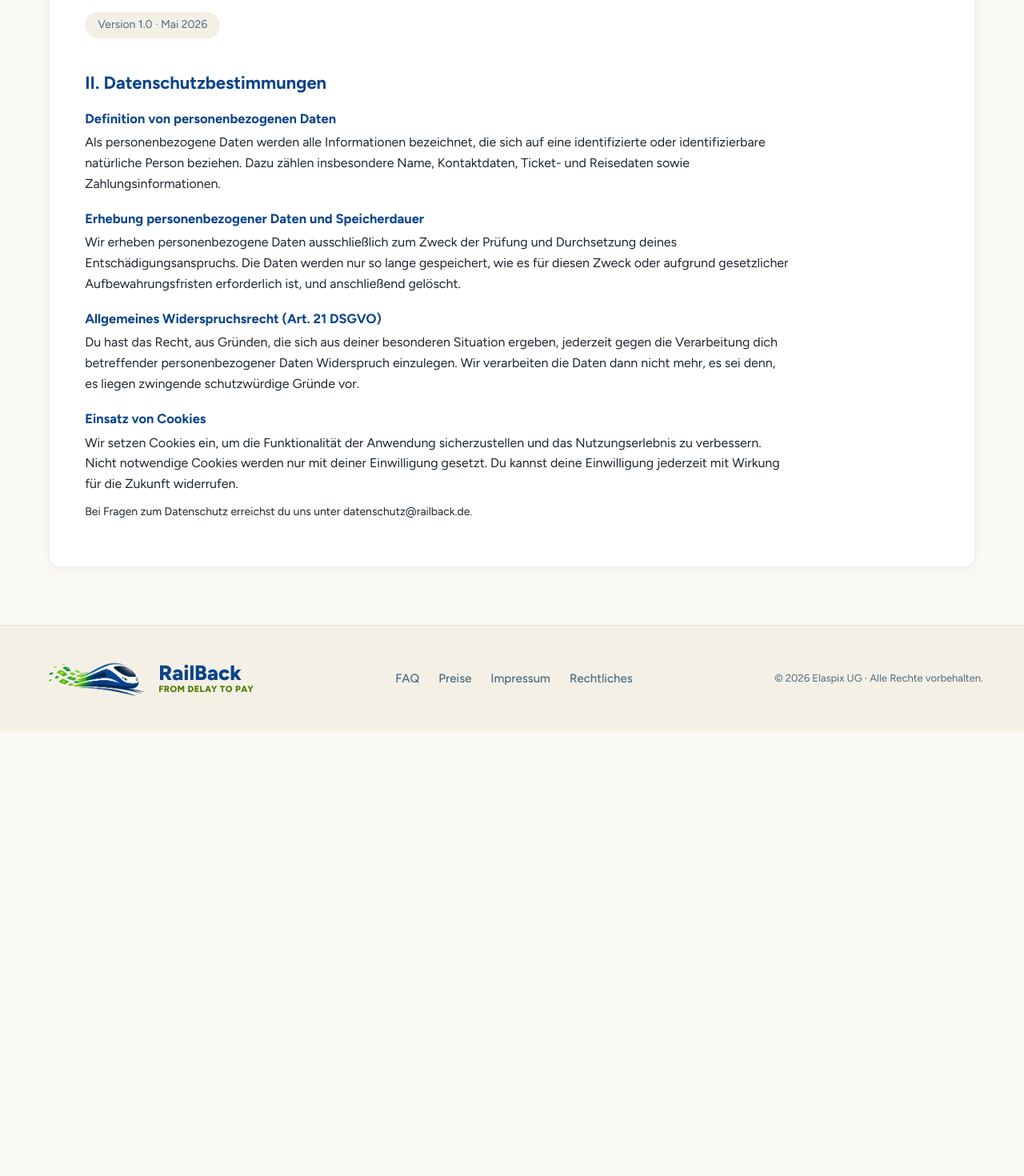
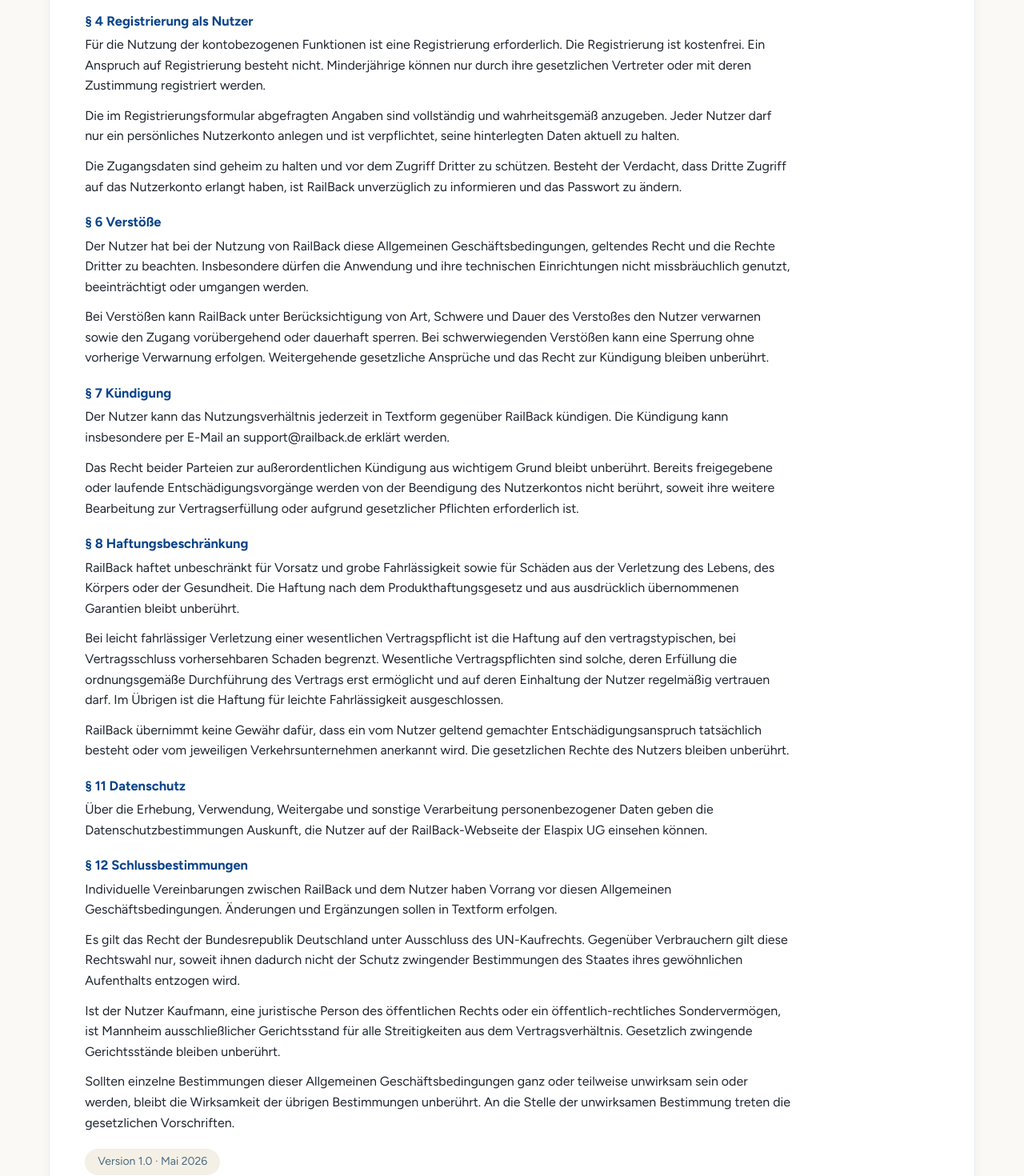
Before and after one commit to dhbw-ma-refund/railback, a React (Vite) app in the folder frontend/: page /rechtliches in a window 1280 px wide. Shown: the part 820-2290 px from the top of the page at 80% size. Before the commit the page ends 1734 px from the top, so only its background shows below. Built offline with nearby package versions, Linux system fonts and the light colour scheme.

Commit message:
feat(legal): expand legal content with registration, violations, termination, liability, and privacy terms

```diff
--- a/frontend/src/pages/LegalPage.tsx
+++ b/frontend/src/pages/LegalPage.tsx
@@ -45,6 +45,18 @@
       definitions: string[];
       servicesTitle: string;
       services: string;
+      registrationTitle: string;
+      registration: string[];
+      violationsTitle: string;
+      violations: string[];
+      terminationTitle: string;
+      termination: string[];
+      liabilityTitle: string;
+      liability: string[];
+      termsPrivacyTitle: string;
+      termsPrivacy: string;
+      finalProvisionsTitle: string;
+      finalProvisions: string[];
       version: string;
       privacyTitle: string;
       personalDataTitle: string;
@@ -65,27 +77,30 @@
       provider: 'Anbieterkennzeichnung',
       company: (
         <>
-          Elaspix UG<br />
-          Schliffkopfstraße 25<br />
-          D - 68163 Mannheim<br />
-          Fon: 0621 586 799 21<br />
-          Mobil: 0176 226 945 84<br />
+          Elaspix UG
+          <br />
+          Schliffkopfstraße 25
+          <br />
+          D - 68163 Mannheim
+          <br />
+          Fon: 0621 586 799 21
+          <br />
+          Mobil: 0176 226 945 84
+          <br />
           E-Mail: support@railback.de
         </>
       ),
       management: 'Geschäftsführung',
-      managers: (
-        <>
-          Dr. Tobias Günther
-        </>
-      ),
+      managers: <>Dr. Tobias Günther</>,
       seatTitle: 'Sitz der Gesellschaft',
       seat: 'Mannheim, eingetragen beim Amtsgericht Mannheim unter HRB 705891.',
       bankTitle: 'Bankverbindung',
       bank: (
         <>
-          Deutsche Bank Mannheim<br />
-          BIC: DEUTDEDBMAN<br />
+          Deutsche Bank Mannheim
+          <br />
+          BIC: DEUTDEDBMAN
+          <br />
           IBAN: DE68 6707 0024 0019 5917 00
         </>
       ),
@@ -94,10 +109,12 @@
       contentTitle: 'Verantwortlich für den Inhalt',
       content: (
         <>
-          Elaspix UG<br />
-          Dr. Tobias Günther<br />
-          Schliffkopfstraße 25<br />
-          D - 68163 Mannheim
+          Elaspix UG
+          <br />
+          Dr. Tobias Günther
+          <br />
+          Schliffkopfstraße 25
+          <br />D - 68163 Mannheim
         </>
       ),
       copyrightTitle: 'Urheberrecht',
@@ -125,6 +142,38 @@
       servicesTitle: '§ 3 Leistungen von RailBack',
       services:
         'RailBack unterstützt den Nutzer bei der Prüfung, Berechnung und Einreichung von Entschädigungsansprüchen. Ein Antrag wird ausschließlich nach ausdrücklicher Freigabe durch den Nutzer übermittelt.',
+      registrationTitle: '§ 4 Registrierung als Nutzer',
+      registration: [
+        'Für die Nutzung der kontobezogenen Funktionen ist eine Registrierung erforderlich. Die Registrierung ist kostenfrei. Ein Anspruch auf Registrierung besteht nicht. Minderjährige können nur durch ihre gesetzlichen Vertreter oder mit deren Zustimmung registriert werden.',
+        'Die im Registrierungsformular abgefragten Angaben sind vollständig und wahrheitsgemäß anzugeben. Jeder Nutzer darf nur ein persönliches Nutzerkonto anlegen und ist verpflichtet, seine hinterlegten Daten aktuell zu halten.',
+        'Die Zugangsdaten sind geheim zu halten und vor dem Zugriff Dritter zu schützen. Besteht der Verdacht, dass Dritte Zugriff auf das Nutzerkonto erlangt haben, ist RailBack unverzüglich zu informieren und das Passwort zu ändern.',
+      ],
+      violationsTitle: '§ 6 Verstöße',
+      violations: [
+        'Der Nutzer hat bei der Nutzung von RailBack diese Allgemeinen Geschäftsbedingungen, geltendes Recht und die Rechte Dritter zu beachten. Insbesondere dürfen die Anwendung und ihre technischen Einrichtungen nicht missbräuchlich genutzt, beeinträchtigt oder umgangen werden.',
+        'Bei Verstößen kann RailBack unter Berücksichtigung von Art, Schwere und Dauer des Verstoßes den Nutzer verwarnen sowie den Zugang vorübergehend oder dauerhaft sperren. Bei schwerwiegenden Verstößen kann eine Sperrung ohne vorherige Verwarnung erfolgen. Weitergehende gesetzliche Ansprüche und das Recht zur Kündigung bleiben unberührt.',
+      ],
+      terminationTitle: '§ 7 Kündigung',
+      termination: [
+        'Der Nutzer kann das Nutzungsverhältnis jederzeit in Textform gegenüber RailBack kündigen. Die Kündigung kann insbesondere per E-Mail an support@railback.de erklärt werden.',
+        'Das Recht beider Parteien zur außerordentlichen Kündigung aus wichtigem Grund bleibt unberührt. Bereits freigegebene oder laufende Entschädigungsvorgänge werden von der Beendigung des Nutzerkontos nicht berührt, soweit ihre weitere Bearbeitung zur Vertragserfüllung oder aufgrund gesetzlicher Pflichten erforderlich ist.',
+      ],
+      liabilityTitle: '§ 8 Haftungsbeschränkung',
+      liability: [
+        'RailBack haftet unbeschränkt für Vorsatz und grobe Fahrlässigkeit sowie für Schäden aus der Verletzung des Lebens, des Körpers oder der Gesundheit. Die Haftung nach dem Produkthaftungsgesetz und aus ausdrücklich übernommenen Garantien bleibt unberührt.',
+        'Bei leicht fahrlässiger Verletzung einer wesentlichen Vertragspflicht ist die Haftung auf den vertragstypischen, bei Vertragsschluss vorhersehbaren Schaden begrenzt. Wesentliche Vertragspflichten sind solche, deren Erfüllung die ordnungsgemäße Durchführung des Vertrags erst ermöglicht und auf deren Einhaltung der Nutzer regelmäßig vertrauen darf. Im Übrigen ist die Haftung für leichte Fahrlässigkeit ausgeschlossen.',
+        'RailBack übernimmt keine Gewähr dafür, dass ein vom Nutzer geltend gemachter Entschädigungsanspruch tatsächlich besteht oder vom jeweiligen Verkehrsunternehmen anerkannt wird. Die gesetzlichen Rechte des Nutzers bleiben unberührt.',
+      ],
+      termsPrivacyTitle: '§ 11 Datenschutz',
+      termsPrivacy:
+        'Über die Erhebung, Verwendung, Weitergabe und sonstige Verarbeitung personenbezogener Daten geben die Datenschutzbestimmungen Auskunft, die Nutzer auf der RailBack-Webseite der Elaspix UG einsehen können.',
+      finalProvisionsTitle: '§ 12 Schlussbestimmungen',
+      finalProvisions: [
+        'Individuelle Vereinbarungen zwischen RailBack und dem Nutzer haben Vorrang vor diesen Allgemeinen Geschäftsbedingungen. Änderungen und Ergänzungen sollen in Textform erfolgen.',
+        'Es gilt das Recht der Bundesrepublik Deutschland unter Ausschluss des UN-Kaufrechts. Gegenüber Verbrauchern gilt diese Rechtswahl nur, soweit ihnen dadurch nicht der Schutz zwingender Bestimmungen des Staates ihres gewöhnlichen Aufenthalts entzogen wird.',
+        'Ist der Nutzer Kaufmann, eine juristische Person des öffentlichen Rechts oder ein öffentlich-rechtliches Sondervermögen, ist Mannheim ausschließlicher Gerichtsstand für alle Streitigkeiten aus dem Vertragsverhältnis. Gesetzlich zwingende Gerichtsstände bleiben unberührt.',
+        'Sollten einzelne Bestimmungen dieser Allgemeinen Geschäftsbedingungen ganz oder teilweise unwirksam sein oder werden, bleibt die Wirksamkeit der übrigen Bestimmungen unberührt. An die Stelle der unwirksamen Bestimmung treten die gesetzlichen Vorschriften.',
+      ],
       version: 'Version 1.0 · Mai 2026',
       privacyTitle: 'II. Datenschutzbestimmungen',
       personalDataTitle: 'Definition von personenbezogenen Daten',
@@ -148,27 +197,30 @@
       provider: 'Provider identification',
       company: (
         <>
-          Elaspix UG<br />
-          Schliffkopfstraße 25<br />
-          D - 68163 Mannheim<br />
-          Phone: +49 621 586 799 21<br />
-          Mobile: +49 176 226 945 84<br />
+          Elaspix UG
+          <br />
+          Schliffkopfstraße 25
+          <br />
+          D - 68163 Mannheim
+          <br />
+          Phone: +49 621 586 799 21
+          <br />
+          Mobile: +49 176 226 945 84
+          <br />
           Email: support@railback.de
         </>
       ),
       management: 'Management',
-      managers: (
-        <>
-          Dr. Tobias Günther
-        </>
-      ),
+      managers: <>Dr. Tobias Günther</>,
       seatTitle: 'Registered office',
       seat: 'Mannheim, registered with the Local Court of Mannheim under HRB 705891.',
       bankTitle: 'Bank details',
       bank: (
         <>
-          Deutsche Bank Mannheim<br />
-          BIC: DEUTDEDBMAN<br />
+          Deutsche Bank Mannheim
+          <br />
+          BIC: DEUTDEDBMAN
+          <br />
           IBAN: DE68 6707 0024 0019 5917 00
         </>
       ),
@@ -177,10 +229,12 @@
       contentTitle: 'Responsible for content',
       content: (
         <>
-          Elaspix UG<br />
-          Dr. Tobias Günther<br />
-          Schliffkopfstraße 25<br />
-          D - 68163 Mannheim
+          Elaspix UG
+          <br />
+          Dr. Tobias Günther
+          <br />
+          Schliffkopfstraße 25
+          <br />D - 68163 Mannheim
         </>
       ),
       copyrightTitle: 'Copyright',
@@ -208,6 +262,38 @@
       servicesTitle: 'Section 3 RailBack services',
       services:
         'RailBack supports the User in checking, calculating and submitting compensation claims. A claim is transmitted only after the User has expressly approved it.',
+      registrationTitle: 'Section 4 User registration',
+      registration: [
+        'Registration is required to use account-related functions. Registration is free of charge and there is no entitlement to registration. Minors may be registered only by their legal representatives or with their consent.',
+        'The information requested in the registration form must be complete and accurate. Each User may create only one personal user account and must keep the stored information up to date.',
+        'Login credentials must be kept confidential and protected from third-party access. If there is reason to suspect that a third party has gained access to the user account, RailBack must be informed without undue delay and the password must be changed.',
+      ],
+      violationsTitle: 'Section 6 Violations',
+      violations: [
+        'When using RailBack, the User must comply with these General Terms and Conditions, applicable law and third-party rights. In particular, the application and its technical facilities must not be misused, impaired or circumvented.',
+        'In the event of a violation, RailBack may, taking into account its nature, severity and duration, warn the User or suspend access temporarily or permanently. Serious violations may result in suspension without prior warning. Further statutory claims and the right to terminate remain unaffected.',
+      ],
+      terminationTitle: 'Section 7 Termination',
+      termination: [
+        'The User may terminate the user relationship at any time by notifying RailBack in text form, including by email to support@railback.de.',
+        'Either party’s right to terminate for cause remains unaffected. Claims that have already been approved or are still being processed are not affected by the termination of the user account insofar as continued processing is required to perform the contract or comply with legal obligations.',
+      ],
+      liabilityTitle: 'Section 8 Limitation of liability',
+      liability: [
+        'RailBack is liable without limitation for intent and gross negligence and for loss arising from injury to life, limb or health. Liability under the German Product Liability Act and under expressly assumed guarantees remains unaffected.',
+        'In the event of a slightly negligent breach of a material contractual obligation, liability is limited to the loss typical for the contract and foreseeable when the contract was concluded. Material contractual obligations are obligations whose fulfilment is essential for proper performance of the contract and on which the User may normally rely. Liability for slight negligence is otherwise excluded.',
+        'RailBack does not warrant that a compensation claim asserted by the User exists or will be accepted by the relevant transport company. The User’s statutory rights remain unaffected.',
+      ],
+      termsPrivacyTitle: 'Section 11 Data protection',
+      termsPrivacy:
+        'Information about the collection, use, disclosure and other processing of personal data is provided in the Privacy Policy, which Users can access on the RailBack website operated by Elaspix UG.',
+      finalProvisionsTitle: 'Section 12 Final provisions',
+      finalProvisions: [
+        'Individual agreements between RailBack and the User take precedence over these General Terms and Conditions. Amendments and additions should be made in text form.',
+        'The law of the Federal Republic of Germany applies, excluding the UN Convention on Contracts for the International Sale of Goods. For consumers, this choice of law applies only insofar as it does not deprive them of the protection afforded by mandatory provisions of the country of their habitual residence.',
+        'If the User is a merchant, a legal entity under public law or a special fund under public law, Mannheim is the exclusive place of jurisdiction for all disputes arising from the contractual relationship. Mandatory statutory places of jurisdiction remain unaffected.',
+        'If any provision of these General Terms and Conditions is or becomes wholly or partly invalid, the remaining provisions remain effective. The invalid provision is replaced by the applicable statutory provisions.',
+      ],
       version: 'Version 1.0 · May 2026',
       privacyTitle: 'II. Privacy Policy',
       personalDataTitle: 'Definition of personal data',
@@ -285,6 +371,24 @@
       <h3>{copy.servicesTitle}</h3>
       <p>{copy.services}</p>
 
+      <h3>{copy.registrationTitle}</h3>
+      <Paragraphs items={copy.registration} />
+
+      <h3>{copy.violationsTitle}</h3>
+      <Paragraphs items={copy.violations} />
+
+      <h3>{copy.terminationTitle}</h3>
+      <Paragraphs items={copy.termination} />
+
+      <h3>{copy.liabilityTitle}</h3>
+      <Paragraphs items={copy.liability} />
+
+      <h3>{copy.termsPrivacyTitle}</h3>
+      <p>{copy.termsPrivacy}</p>
+
+      <h3>{copy.finalProvisionsTitle}</h3>
+      <Paragraphs items={copy.finalProvisions} />
+
       <p className="legal-card__version">{copy.version}</p>
 
       <h2 id="datenschutz">{copy.privacyTitle}</h2>
@@ -346,7 +450,11 @@
               {t.menu.back}
             </button>
           </div>
-          {type === 'impressum' ? <ImpressumContent lang={lang} /> : <RechtlichesContent lang={lang} />}
+          {type === 'impressum' ? (
+            <ImpressumContent lang={lang} />
+          ) : (
+            <RechtlichesContent lang={lang} />
+          )}
         </div>
       </main>
       <Footer />
```
